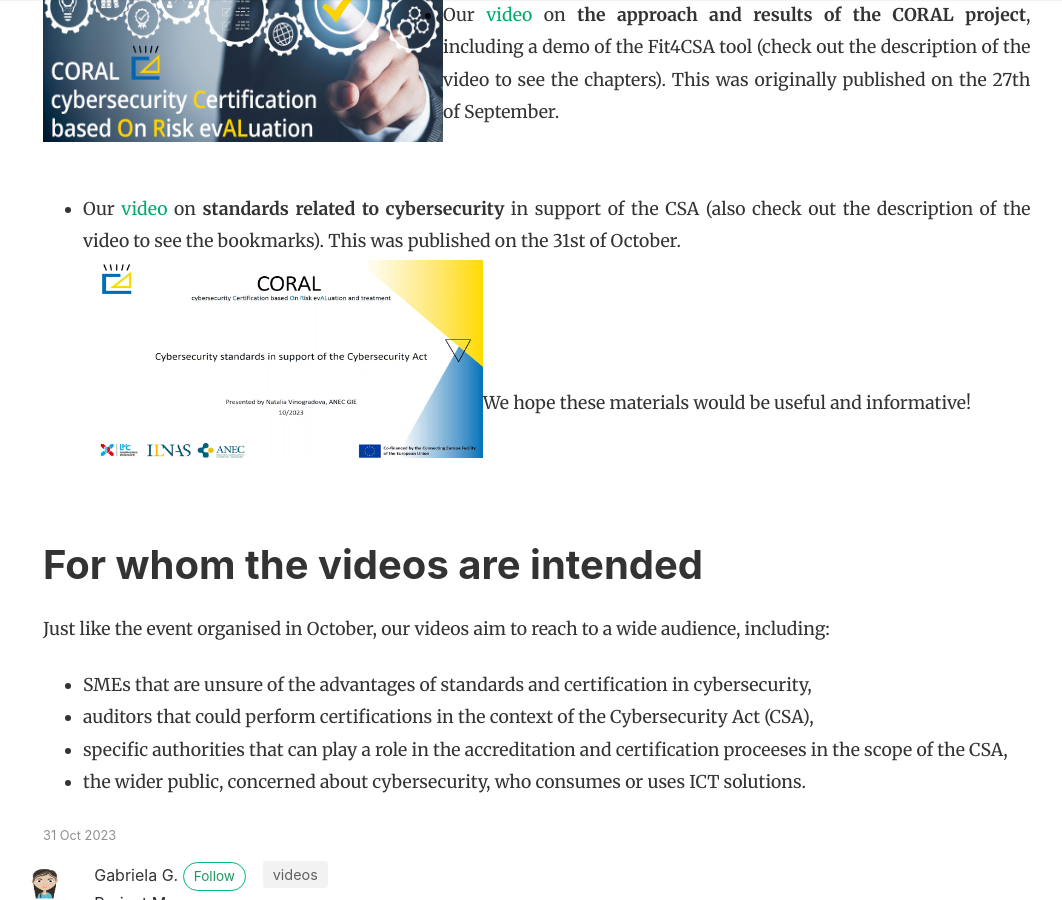
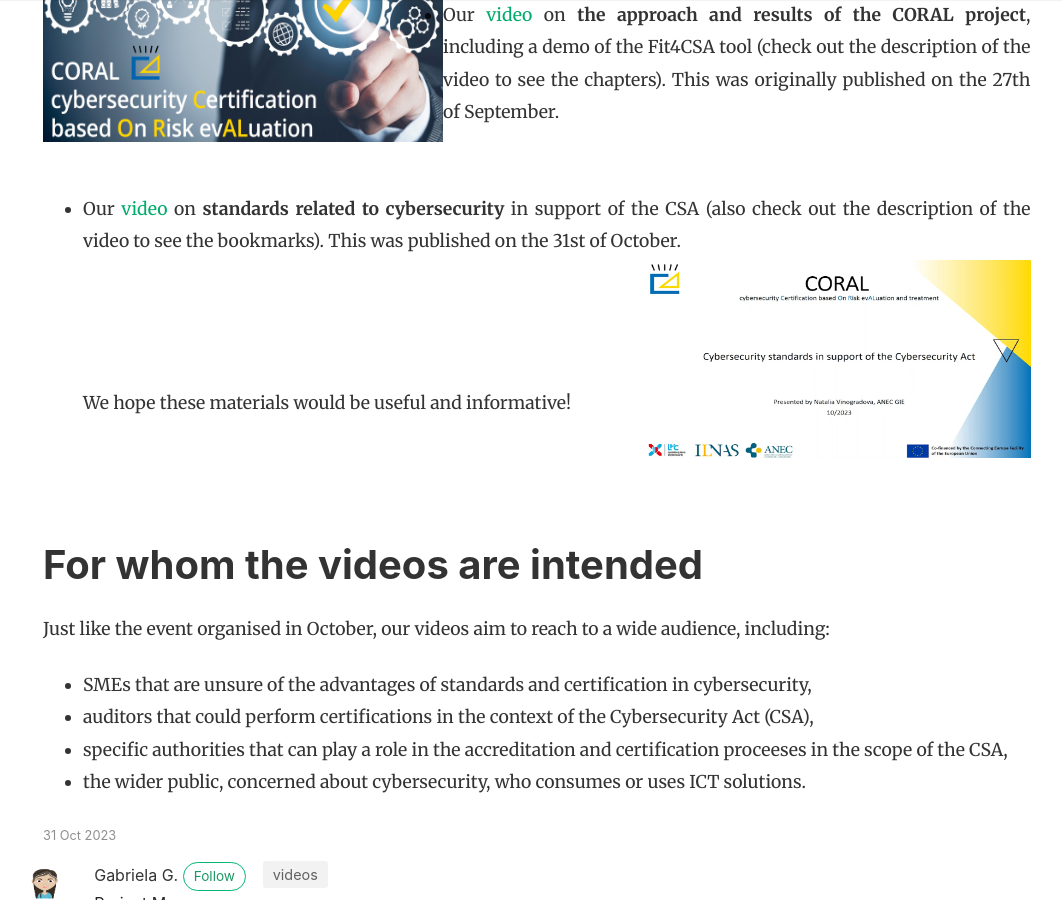
Before and after one commit to NC3-LU/coral-project, a Jekyll site: the page built from _posts/2023-10-31-videos-are-out.markdown, in a window 1280 px wide and 900 px high, scrolled down 618 px. Shown: the whole window, without its empty margins (57-1119 px from the left). Built offline with Jekyll 4.4.1, drawn with Linux system fonts in a browser that asks for light colours; nearby versions of some CDN libraries.

Commit message:
ugly experiement

```diff
--- a/_posts/2023-10-31-videos-are-out.markdown
+++ b/_posts/2023-10-31-videos-are-out.markdown
@@ -25,7 +25,7 @@ We have 2 CORAL-related videos that we invite you to watch:
 <br>
 * Our [video](https://www.youtube.com/watch?v=0Kae3wdNgoY) on **standards related to cybersecurity** in support of the CSA (also check out the description of the video to see the bookmarks). This was published on the 31st of October.
 <br>
-<img align="left" src="/assets/images/Screenshot-video2.png" alt="CORAL Video 2" width=400 height=200 title="CORAL Video on standards related to cybersecurity">
+<img align="right" src="/assets/images/Screenshot-video2.png" alt="CORAL Video 2" width=400 height=200 title="CORAL Video on standards related to cybersecurity">
 <br>
 <br>
 <br>
```
